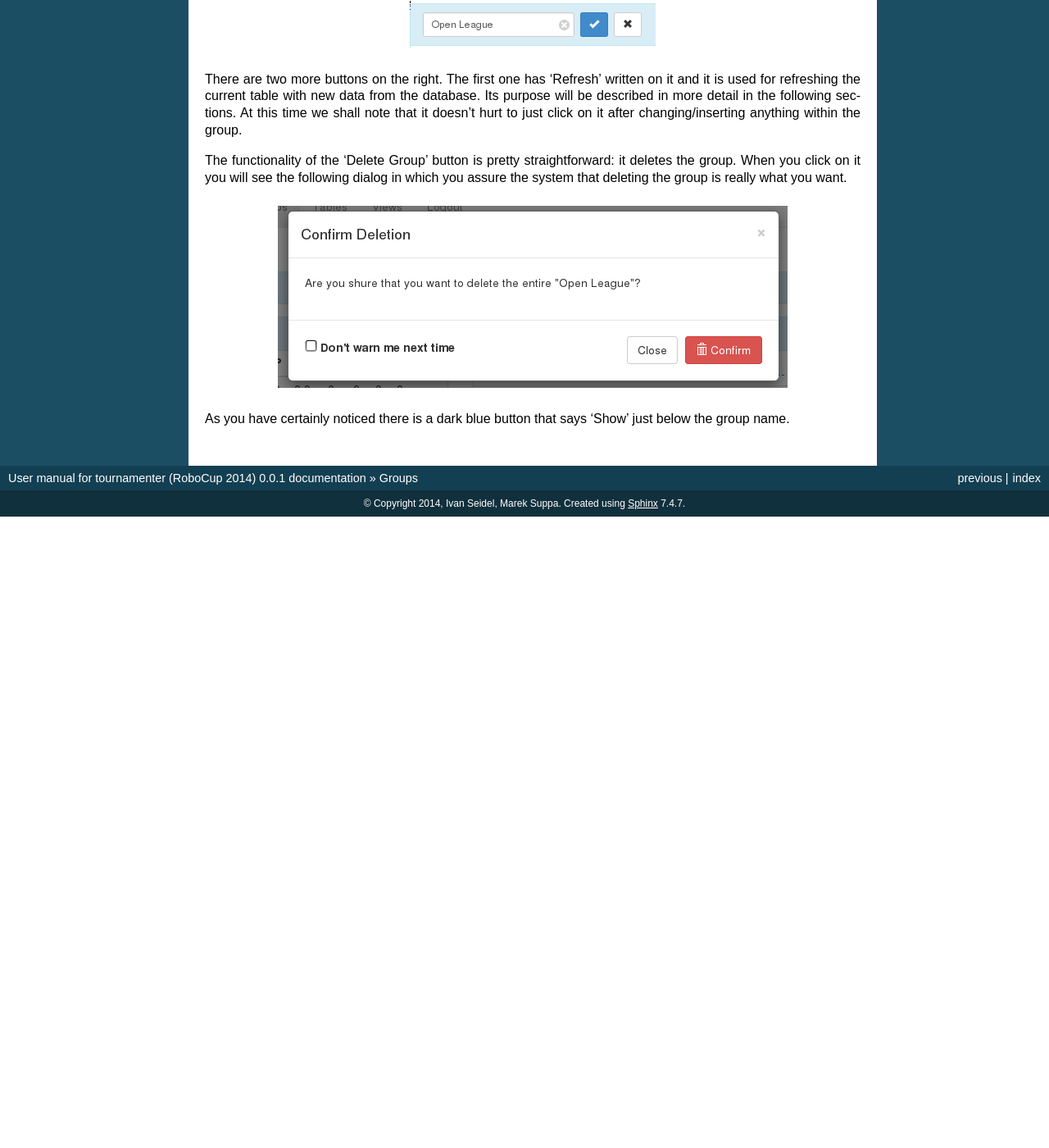
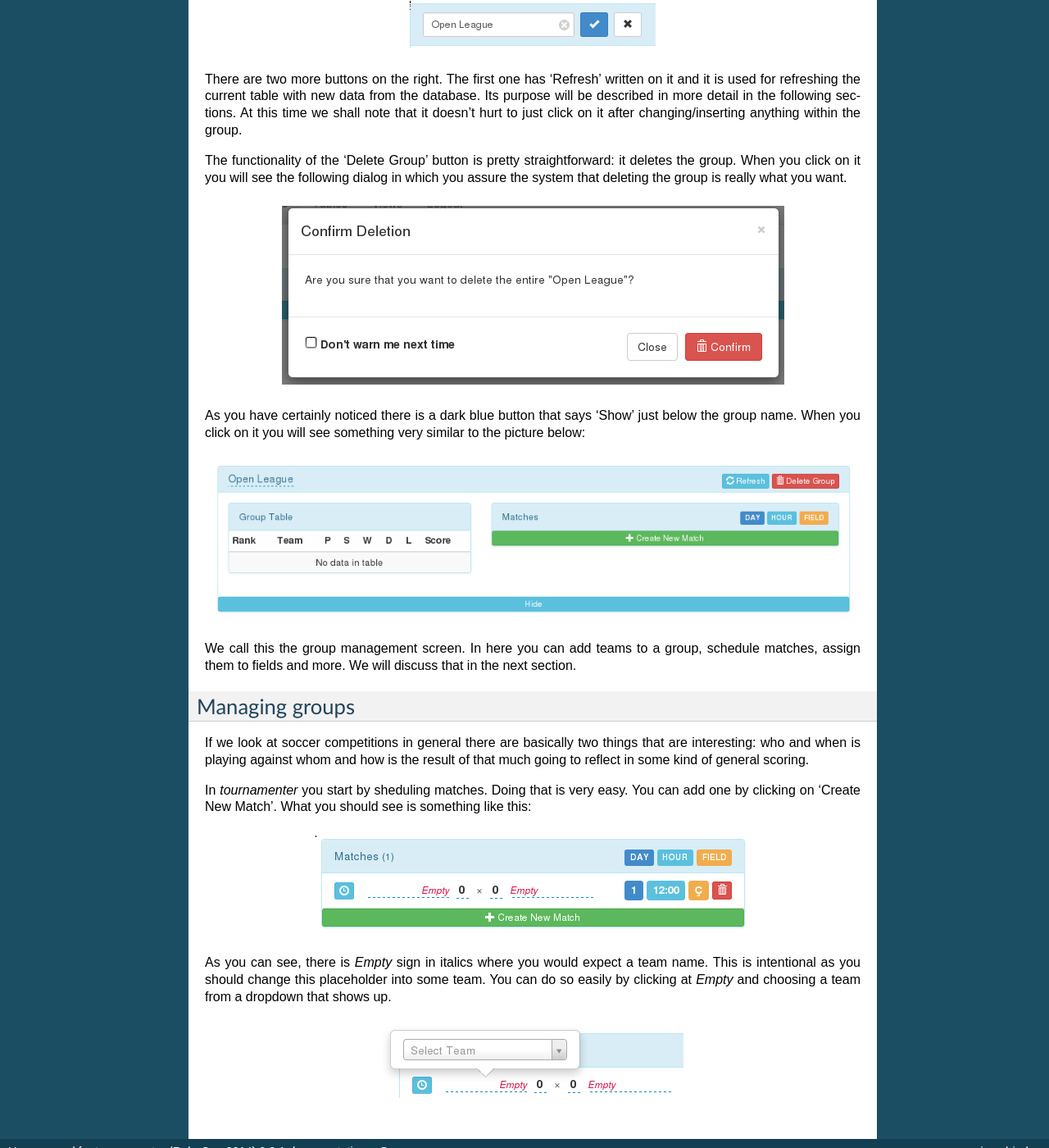
Before and after one commit to RoboCupDev/robocup2014-docs, a Sphinx documentation site: the page built from docs/groups.rst, in a window 1280 px wide and 1400 px high, scrolled down 921 px. Shown: the whole window at 82% size. Built offline with Sphinx 7.4.7, drawn with Linux system fonts in a browser that asks for light colours; before the commit the page ends 1551 px from its top, so only the background shows below that.

Commit message:
More group updates

```diff
--- a/docs/groups.rst
+++ b/docs/groups.rst
@@ -47,10 +47,44 @@ it deletes the group. When you click on it you will see the following
 dialog in which you assure the system that deleting the group is really
 what you want.
 
-.. figure:: img/game-delete-confirm.png
+.. figure:: img/group-delete-confirm.png
     :align: center
     :alt: The confirmation dialog that shows up after you click on the
         'Delete Group' button.
 
 As you have certainly noticed there is a dark blue button that says 'Show'
-just below the group name.
+just below the group name. When you click on it you will see something very
+similar to the picture below:
+
+.. figure:: img/group-opened.png
+    :align: center
+    :alt: The opened management screen of an empty group.
+
+We call this the group management screen. In here you can add teams to a
+group, schedule matches, assign them to fields and more. We will discuss
+that in the next section.
+
+Managing groups
+---------------
+
+If we look at soccer competitions in general there are basically two things
+that are interesting: who and when is playing against whom and how is the
+result of that much going to reflect in some kind of general scoring.
+
+In `tournamenter` you start by sheduling matches. Doing that is very easy.
+You can add one by clicking on 'Create New Match'. What you should see is
+something like this:
+
+.. figure:: img/group-new-match.png
+    :align: center
+    :alt: A new empty match in the listing.
+
+
+As you can see, there is *Empty* sign in italics where you would expect a
+team name. This is intentional as you should change this placeholder into
+some team. You can do so easily by clicking at *Empty* and choosing a team
+from a dropdown that shows up.
+
+.. figure:: img/group-change-empty.png
+    :align: center
+    :alt: A dropdown that shows up after clicking on *Empty*.
```
Also changed, not shown: docs/img/game-delete-confirm.png (deleted), docs/img/group-change-empty.png (added), docs/img/group-delete-confirm.png (added), docs/img/group-new-match.png (added), docs/img/group-opened.png (added).
